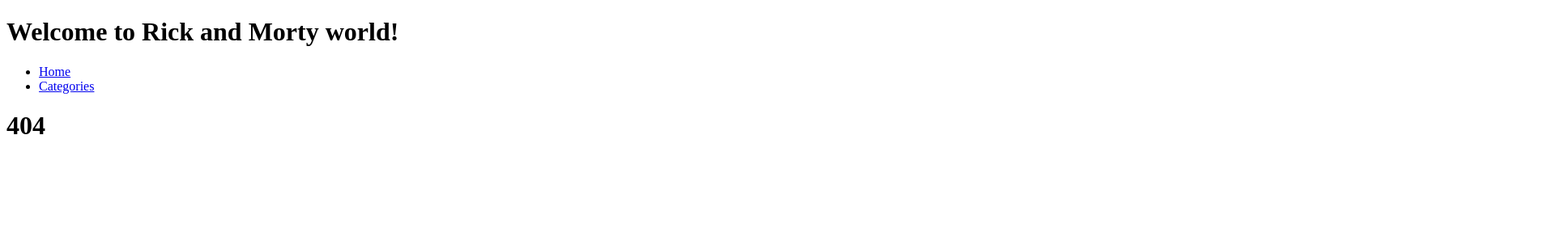
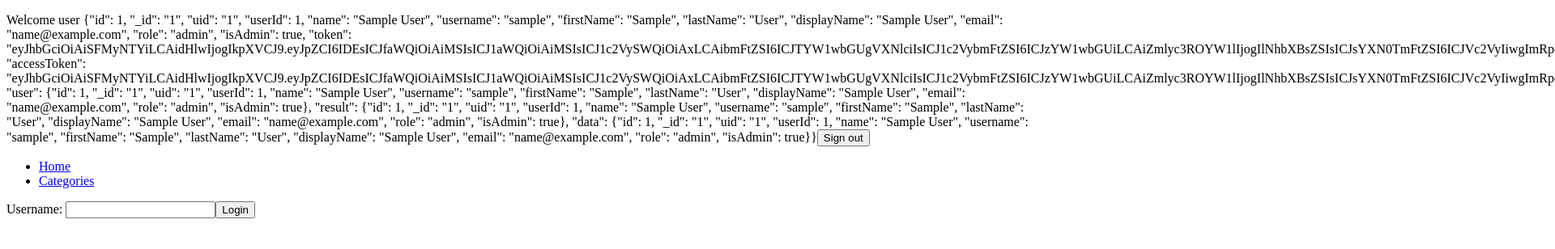
Before and after one commit to nashuarone/reacts, a React (Vite) app: page /login in a window 1280 px wide. Before the commit this address had no page. Shown: the top 308 px of the page at 81% size, 1920 px wide, since content can reach past the window. Built offline with nearby package versions, Linux system fonts and the light colour scheme; sample sign-in values are in the browser's storage.

Commit message:
feat: Context

```diff
--- a/src/App.tsx
+++ b/src/App.tsx
@@ -1,29 +1,42 @@
-// import { useState } from 'react'
-import { Link, Route, Routes } from 'react-router-dom'
-import { Home } from './pages/Home'
-import { Categories } from './pages/Categories'
-import { NotFound } from './pages/NotFound'
-import { Locations } from './pages/Locations'
-import { Characters } from './pages/Characters'
-import { CategoriesLayout } from './layout/CategoriesLayout'
-import { Character } from './components/Character'
-import { Location } from './components/Location'
-import { Episodes } from './pages/Episodes'
-import { Episode } from './components/Episode'
+import { Link, Route, Routes } from "react-router-dom";
+import { Home } from "./pages/Home";
+import { Categories } from "./pages/Categories";
+import { NotFound } from "./pages/NotFound";
+import { Locations } from "./pages/Locations";
+import { Characters } from "./pages/Characters";
+import { CategoriesLayout } from "./layout/CategoriesLayout";
+import { Character } from "./components/Character";
+import { Location } from "./components/Location";
+import { Episodes } from "./pages/Episodes";
+import { Episode } from "./components/Episode";
+import { AuthProvider } from "./context/AuthProvider";
+import { AuthStatus } from "./components/AuthStatus";
+import { Login } from "./pages/Login";
+import { PrivateRoute } from "./components/PrivateRoute";
 
 function App() {
   return (
-    <>
+    <AuthProvider>
       <div className="card">
-        <h1>Welcome to Rick and Morty world!</h1>
+        <AuthStatus />
         <ul>
-          <li><Link to="/">Home</Link></li>
-          <li><Link to="/categories">Categories</Link></li>
+          <li>
+            <Link to="/">Home</Link>
+          </li>
+          <li>
+            <Link to="/categories">Categories</Link>
+          </li>
         </ul>
         <Routes>
           <Route path="/" element={<Home />} />
-          <Route path="/categories" element={<Categories />} />
-          <Route path="/categories" element={<CategoriesLayout />}>
+          <Route
+            path="/categories"
+            element={
+              <PrivateRoute>
+                <CategoriesLayout />
+              </PrivateRoute>
+            }
+          >
             <Route index element={<Categories />} />
             <Route path="characters" element={<Characters />} />
             <Route path="characters/:id" element={<Character />} />
@@ -32,11 +45,12 @@
             <Route path="episodes" element={<Episodes />} />
             <Route path="episodes/:id" element={<Episode />} />
           </Route>
+          <Route path="/login" element={<Login />} />
           <Route path="*" element={<NotFound />} />
         </Routes>
       </div>
-    </>
-  )
+    </AuthProvider>
+  );
 }
 
-export default App
+export default App;
--- /dev/null
+++ b/src/components/AuthStatus.tsx
@@ -0,0 +1,25 @@
+import { useNavigate } from "react-router-dom";
+import { useAuth } from "../context/AuthProvider";
+
+export const AuthStatus = () => {
+    const auth = useAuth();
+    const navigate = useNavigate();
+
+    const handleSignout = () => {
+        auth.signout(() => {
+            navigate('/');
+        })
+    }
+
+    if (!auth.user) {
+        return (
+            <p>You are not logged in</p>
+        )
+    }
+    return (
+        <p>
+            Welcome user {auth.user}
+            <button onClick={handleSignout}>Sign out</button>
+        </p>
+    )
+}
--- /dev/null
+++ b/src/components/PrivateRoute.tsx
@@ -0,0 +1,13 @@
+import { ReactNode } from "react"
+import { useAuth } from "../context/AuthProvider"
+import { Navigate, useLocation } from "react-router-dom"
+
+export const PrivateRoute = ({ children }: { children: ReactNode }) => {
+    const auth = useAuth()
+    const location = useLocation()
+
+    if (!auth.user) {
+        return <Navigate to="/login" state={{ from: location.pathname }} replace />
+    }
+    return children
+}
--- /dev/null
+++ b/src/context/AuthProvider.tsx
@@ -0,0 +1,41 @@
+import { createContext, ReactNode, useContext, useState } from "react";
+
+interface AuthContextProps {
+  user: null | string
+  signin: (newUser: string, callback: () => void) => void
+  signout: (callback: () => void) => void
+}
+
+const AuthContext = createContext({} as AuthContextProps)
+
+export function useAuth() {
+  return useContext(AuthContext)
+}
+
+export function AuthProvider({ children }: { children: ReactNode }) {
+  const [user, setUser] = useState<null | string>(() => localStorage.getItem('user') || null)
+
+  const signin = (newUser: string, callback: () => void) => {
+    setUser(newUser)
+    localStorage.setItem('user', newUser)
+    callback()
+  }
+
+  const signout = (callback: () => void) => {
+    setUser(null)
+    localStorage.removeItem('user')
+    callback()
+  }
+
+  const value = {
+    user,
+    signin,
+    signout,
+  }
+
+  return (
+    <AuthContext.Provider value={value}>
+      {children}
+    </AuthContext.Provider>
+  )
+}
--- a/src/pages/Home.tsx
+++ b/src/pages/Home.tsx
@@ -2,6 +2,7 @@
     return (
         <div>
             <h1>Home</h1>
+            <h3>Welcome to Rick and Morty world!</h3>
         </div>
     )
 }
--- /dev/null
+++ b/src/pages/Login.tsx
@@ -0,0 +1,30 @@
+import { useLocation, useNavigate } from "react-router-dom";
+import { useAuth } from "../context/AuthProvider";
+
+export const Login = () => {
+  const auth = useAuth();
+  const navigate = useNavigate();
+  const Location = useLocation();
+
+  const from = Location.state?.from || "/";
+
+  const handleSubmit = (event: React.FormEvent<HTMLFormElement>) => {
+    event.preventDefault();
+    const data = new FormData(event.currentTarget);
+    const username = data.get("username");
+    auth.signin(String(username), () => {
+      navigate(from, { replace: true });
+    });
+  };
+
+  return (
+    <>
+      <form onSubmit={handleSubmit}>
+        <label>
+          Username: <input type="text" name="username" />
+        </label>
+        <button type="submit">Login</button>
+      </form>
+    </>
+  );
+};
```
